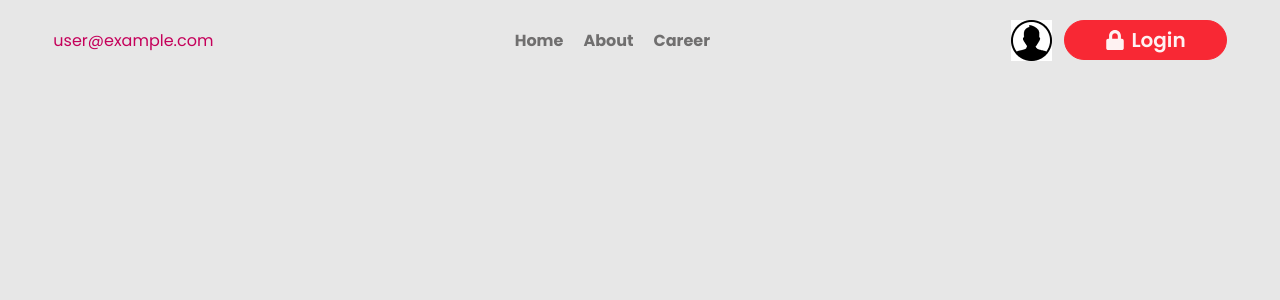
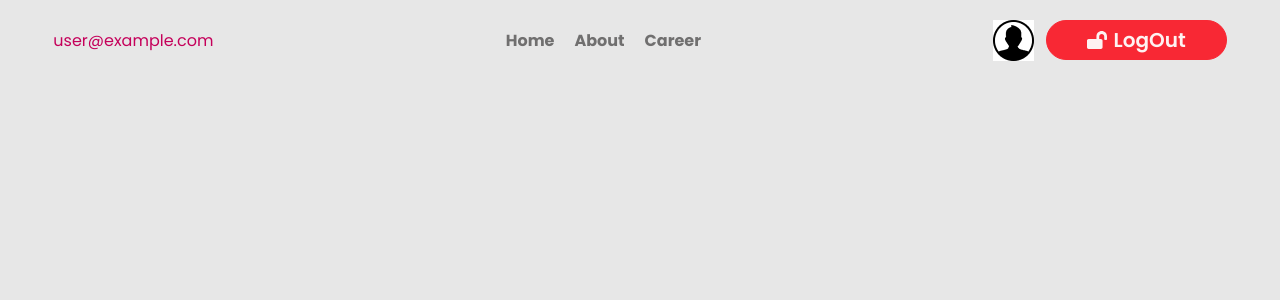
Before and after one commit to Smart-imran/Toy-Topia, a React (Vite) app: page /auth in a window 1280 px wide. Shown: the top 300 px of the page. Built offline with nearby package versions, Linux system fonts and the light colour scheme; no server answers; sample sign-in values are in the browser's storage.

Commit message:
sign In function create

```diff
--- a/src/components/Navbar.jsx
+++ b/src/components/Navbar.jsx
@@ -1,13 +1,23 @@
-import React, { use } from 'react'
-import { Link, NavLink } from 'react-router';
+import React, { use } from "react";
+import { Link, NavLink } from "react-router";
 import userImg from "../assets/user.png";
-import { FaLock } from 'react-icons/fa';
-import { AuthContext } from '../provider/AuthProvider';
+import { FaLock, FaLockOpen } from "react-icons/fa";
+import { AuthContext } from "../provider/AuthProvider";
 
 function Navbar() {
-    const {user} = use(AuthContext)
+  const { user, logOut } = use(AuthContext);
+  const handleLogOut = () => {
+    console.log("User try to logout");
+    logOut()
+      .then(() => {
+        alert("You LogOut Successfully")
+      })
+      .catch((error) => {
+        console.log(error)
+      });
+  };
   return (
-   <div className='flex items-center justify-between'>
+    <div className="flex items-center justify-between">
       <div className="">{user && user.email}</div>
       <div className="nav flex gap-5 font-bold text-accent">
         <NavLink to="/">Home</NavLink>
@@ -16,10 +26,20 @@ function Navbar() {
       </div>
       <div className="login-btn flex gap-3">
         <img src={userImg} alt="" />
-                <Link to="/auth/login" className='btn btn-error px-10'><FaLock size={20} /> <span className='text-xl'>Login</span></Link>
+
+        {user ? (
+          <button onClick={handleLogOut} className="btn btn-error px-10">
+            {" "}
+            <FaLockOpen size={20} /> <span className="text-xl">LogOut</span>
+          </button>
+        ) : (
+          <Link to="/auth/login" className="btn btn-error px-10">
+            <FaLock size={20} /> <span className="text-xl">Login</span>
+          </Link>
+        )}
       </div>
     </div>
-  )
+  );
 }
 
-export default Navbar
+export default Navbar;
--- a/src/components/ToysCard.jsx
+++ b/src/components/ToysCard.jsx
@@ -1,7 +1,7 @@
 import React from "react";
 
 const ToysCard = ({ toys }) => {
-  const { sellerName, pictureURL, sellerEmail, description } = toys;
+  const { sellerName, pictureURL, price, description } = toys;
 
   return (
     <div className="bg-white rounded-2xl shadow-md hover:shadow-xl transition-all duration-300 overflow-hidden w-full">
@@ -18,7 +18,7 @@ const ToysCard = ({ toys }) => {
       <div className="p-5 flex flex-col gap-2">
         <h2 className="text-lg font-bold text-gray-800">{sellerName}</h2>
         <p className="text-sm text-gray-600 line-clamp-2">{description}</p>
-        <p className="text-xs text-gray-500 italic">{sellerEmail}</p>
+        <p className="text-xs text-gray-500 italic"><span className="text-red-500 font-bold text-sm">Price : {price} </span></p>
 
         <button className="mt-3 bg-gradient-to-r from-blue-500 to-indigo-600 text-white text-sm font-semibold py-2 rounded-lg hover:from-indigo-600 hover:to-blue-500 transition">
           View Details
--- a/src/components/pages/LogPage/Login.jsx
+++ b/src/components/pages/LogPage/Login.jsx
@@ -7,7 +7,7 @@ const Login = () => {
   const [showPassword, setShowPassword] = useState(false);
   const [error, setError] = useState({ email: false, password: false });
 
-  const handleSubmit = (e) => {
+  const handleLogin = (e) => {
     e.preventDefault();
 
     let emailValid = /^[^\s@]+@[^\s@]+\.[^\s@]+$/.test(email);
@@ -28,7 +28,7 @@ const Login = () => {
         <h1 className="text-3xl font-semibold text-white mb-2">Welcome Back</h1>
         <p className="text-sm text-white/70 mb-6">Login to your account</p>
 
-        <form onSubmit={handleSubmit} className="space-y-4">
+        <form onSubmit={handleLogin} className="space-y-4">
           <div>
             <label className="text-sm text-white/80">Email</label>
             <input
@@ -54,7 +54,7 @@ const Login = () => {
                 className="w-full rounded-xl px-4 py-3 bg-white/5 border border-white/10 text-white placeholder-white/50 focus:outline-none focus:ring-2 focus:ring-teal-300 pr-12"
               />
               <button
-                type="button"
+                type="submit"
                 onClick={() => setShowPassword(!showPassword)}
                 className="absolute right-2 top-1/2 -translate-y-1/2 text-white/60 hover:text-white text-sm"
               >
--- a/src/provider/AuthProvider.jsx
+++ b/src/provider/AuthProvider.jsx
@@ -4,6 +4,8 @@ import {
   createUserWithEmailAndPassword,
   getAuth,
   onAuthStateChanged,
+  signInWithEmailAndPassword,
+  signOut,
 } from "firebase/auth";
 
 export const AuthContext = createContext();
@@ -17,6 +19,14 @@ const AuthProvider = ({ children }) => {
 
   const createUser = (email, password) => {
     return createUserWithEmailAndPassword(auth, email, password);
+  };
+
+  const signIn = ( email, password) => {
+    return signInWithEmailAndPassword(auth, email, password);
+  };
+
+  const logOut = () => {
+    return signOut(auth);
   };
 
   useEffect(() => {
@@ -33,6 +43,8 @@ const AuthProvider = ({ children }) => {
     user,
     setUser,
     createUser,
+    logOut,
+    signIn,
   };
 
   return <AuthContext value={authData}>{children}</AuthContext>;
```
Lines whose indentation alone changed are shown as unchanged.
